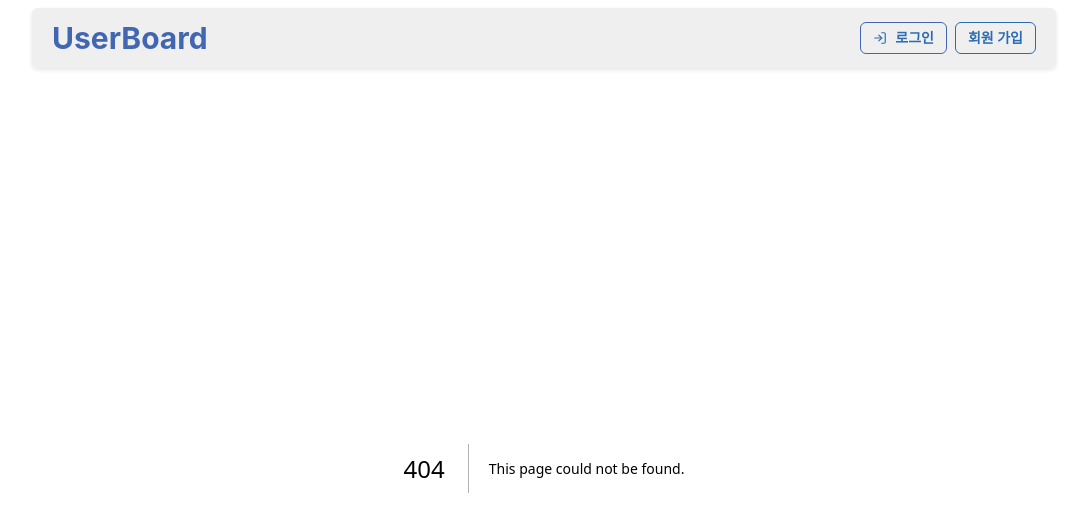
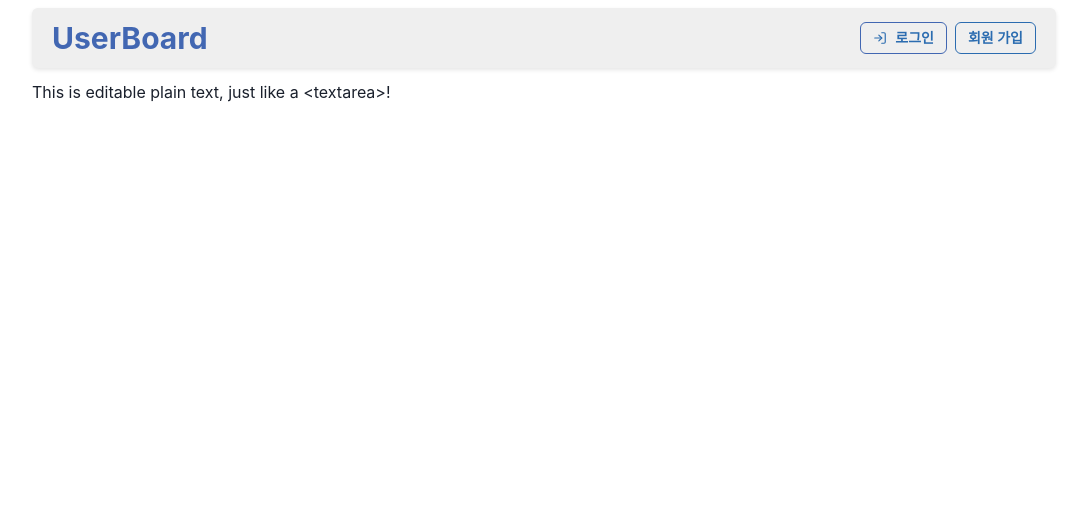
Before and after one commit to hyunsokstar/study-project-for-react-data-grid, a Next.js app in the folder frontend-user-board/: page /Test/Editor/EditorTest in a window 1280 px wide. Before the commit this address had no page. Shown: the top 532 px of the page, without its empty margins (96-1183 px from the left). Built offline with nearby package versions, Linux system fonts and the light colour scheme.

Commit message:
update for slate editor

```diff
--- /dev/null
+++ b/frontend-user-board/src/components/RichEditor/SlateEditor.tsx
@@ -0,0 +1,92 @@
+import React, { useState, useMemo, useCallback } from 'react';
+import { createEditor, Descendant, Element as SlateElement } from 'slate';
+import { Slate, Editable, withReact, ReactEditor } from 'slate-react';
+import { withHistory } from 'slate-history';
+
+type CustomElement = {
+    type: 'paragraph' | 'image'; // 이미지 타입 추가
+    children: Descendant[];
+    url?: string; // 이미지 URL 추가
+};
+
+const initialValue: CustomElement[] = [
+    {
+        type: 'paragraph',
+        children: [{ text: 'This is editable plain text, just like a <textarea>!' }],
+    },
+    // {
+    //     type: 'image',
+    //     children: [{ text: '' }],
+    //     url: 'https://st.depositphotos.com/2274151/4841/i/450/depositphotos_48410095-stock-photo-sample-blue-square-grungy-stamp.jpg',
+    // },
+];
+
+const ImageElement = ({ attributes, element, children }: { attributes: any; element: CustomElement; children: React.ReactNode }) => {
+    return (
+        <div {...attributes}>
+            <img
+                src={element.url}
+                alt="Inserted Image"
+                style={{ display: 'block', maxWidth: '100%', maxHeight: '20em' }}
+            />
+            {children}
+        </div>
+    );
+};
+
+const DefaultElement = ({ attributes, children }: { attributes: any; children: React.ReactNode }) => {
+    return <p {...attributes}>{children}</p>;
+};
+
+const Editor = () => {
+    const [value, setValue] = useState<CustomElement[]>(initialValue);
+    const editor = useMemo(() => withHistory(withReact(createEditor())), []);
+
+    const renderElement = useCallback((props: any) => {
+        switch (props.element.type) {
+            case 'image':
+                return <ImageElement {...props} />;
+            default:
+                return <DefaultElement {...props} />;
+        }
+    }, []);
+
+    const handleDrop = (event: React.DragEvent<HTMLDivElement>, editor: ReactEditor) => {
+        event.preventDefault();
+        const files = event.dataTransfer.files;
+        // 파일을 업로드하고 URL을 얻는 등의 로직 수행 후
+        // imageUrl을 얻었다고 가정하고 insertImage 함수 호출
+        const imageUrl = 'https://www.shutterstock.com/image-vector/cute-robot-gundam-premium-vector-260nw-2216289819.jpg';
+        if (imageUrl) {
+            insertImage(editor, imageUrl);
+        }
+    };
+
+    const insertImage = (editor: ReactEditor, url: string) => {
+        const image: CustomElement = { type: 'image', children: [{ text: '' }], url };
+        editor.insertNode(image); // insertNode 함수 사용
+    };
+
+    return (
+        <Slate
+            editor={editor}
+            initialValue={value} // initialValue 대신 value prop 사용
+            onChange={(newValue: Descendant[]) => {
+                setValue(newValue as CustomElement[]);
+                console.log('newValue', newValue);
+            }}
+        >
+            <div
+                onDrop={(event) => handleDrop(event, editor)}
+                onDragOver={(event) => event.preventDefault()}
+            >
+                <Editable
+                    renderElement={renderElement}
+                    placeholder="Enter some plain text..."
+                />
+            </div>
+        </Slate>
+    );
+};
+
+export default Editor;
--- /dev/null
+++ b/frontend-user-board/src/components/RichEditor/TinyMCEEditor.tsx
@@ -0,0 +1,59 @@
+import React from "react";
+import { Editor } from "@tinymce/tinymce-react";
+import { Box } from "@chakra-ui/react";
+import { useMutation } from "@tanstack/react-query"; // 임포트 위치 최상단
+
+interface Props {
+    initialValue?: string;
+    onChange?: (content: string) => void;
+    apiKey: string;
+    init?: any;
+}
+
+const TinyMCEEditor: React.FC<Props> = ({
+    initialValue,
+    onChange,
+    apiKey,
+    init,
+}) => {
+    const handleEditorChange = (content: string) => {
+        console.log('content : ', content);
+
+        if (onChange) {
+            onChange(content);
+        }
+    };
+
+    return (
+        <Box sx={{ height: "60vh", overflowY: 'scroll' }}>
+            <Editor
+                apiKey={apiKey}
+                value={initialValue}
+                onEditorChange={handleEditorChange}
+                init={{
+                    height: "100%",
+                    menubar: true,
+                    paste_webkit_styles: "color",
+                    plugins: [
+                        'advlist autolink lists link image charmap print preview anchor',
+                        'searchreplace visualblocks code fullscreen',
+                        'insertdatetime media table paste code help wordcount'
+                    ],
+                    toolbar:
+                        'undo redo | formatselect | ' +
+                        'bold italic forecolor backcolor | alignleft aligncenter ' +
+                        'alignright alignjustify | bullist numlist outdent indent | ' +
+                        'removeformat | code styleselect | help',
+                    content_style: 'body { font-size: 14px; background-color: white; line-height: 1.5; }',
+                    style_formats: [
+                        { title: 'Inline Code', inline: 'code' },
+                        { title: 'Code Block', block: 'pre', classes: 'prettyprint linenums' }
+                    ],
+                    ...init,
+                }}
+            />
+        </Box>
+    );
+};
+
+export default TinyMCEEditor;
--- /dev/null
+++ b/frontend-user-board/src/pages/Test/Editor/EditorTest.tsx
@@ -0,0 +1,31 @@
+import React, { useEffect, useState } from "react";
+import TinyMCEEditor from '@/components/RichEditor/TinyMCEEditor'
+import { Box } from "@chakra-ui/react";
+import Editor from "@/components/RichEditor/SlateEditor";
+
+type Props = {}
+
+const TipTapEditor = (props: Props) => {
+
+    const [note_content_content, set_note_content_content] =
+        useState<string>("");
+
+    const handleContentChange = (value: string) => {
+        set_note_content_content(value);
+    };
+
+    return (
+        <Box width={"80%"} mx="auto" mt={3}>
+
+            {/* <TinyMCEEditor
+                initialValue={note_content_content}
+                onChange={handleContentChange}
+                apiKey="mj1ss81rnxfcig1ol8gp6j8oui9jpkp61hw3m901pbt14ei1"
+            /> */}
+            <Editor />
+
+        </Box>
+    )
+}
+
+export default TipTapEditor
```
Also changed, not shown: frontend-user-board/package.json (+12 -0 lines), 1 other file (tests, documents, lock files or other folders).
